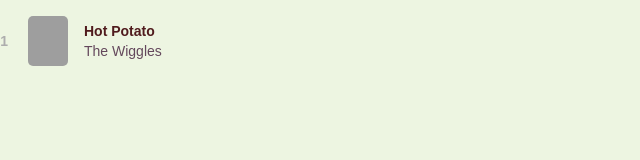
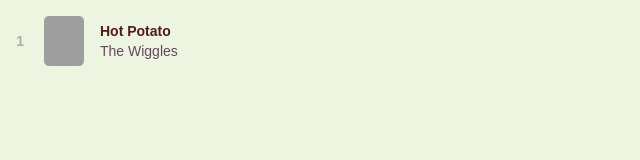
Before and after one commit to NatalieShamir/spotify_monthly_favs, a plain HTML site: page src/index.html in a window 1280 px wide. Shown: the whole page, without its empty margins (0-640 px from the left). Drawn offline with Linux system fonts and the light colour scheme; grey boxes are pictures that could not be loaded.

Commit message:
remove margin from track__item and flex from track__info

```diff
--- a/src/blocks/track.css
+++ b/src/blocks/track.css
@@ -3,24 +3,23 @@
   text-align: left;
   font-size: 14px;
   line-height: 1.2;
-  margin: 0 -16px;
   display: flex;
   align-items: center;
 }
 
 .track__order-number {
-  flex: 12px 0;
   text-align: right;
   margin-right: 20px;
   font-weight: 700;
   color: #adadad;
   font-size: 14px;
+  flex-shrink: 0;
+  flex-basis: 12px;
 }
 
 .track__info {
   display: flex;
   align-items: center;
-  flex: 3 1;
 }
 
 .track__image {
```
